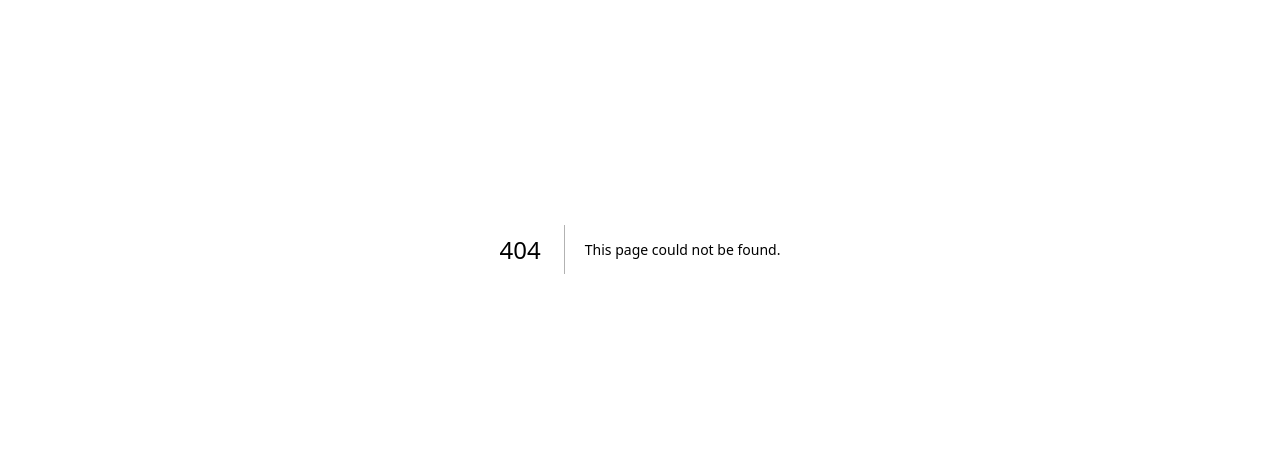
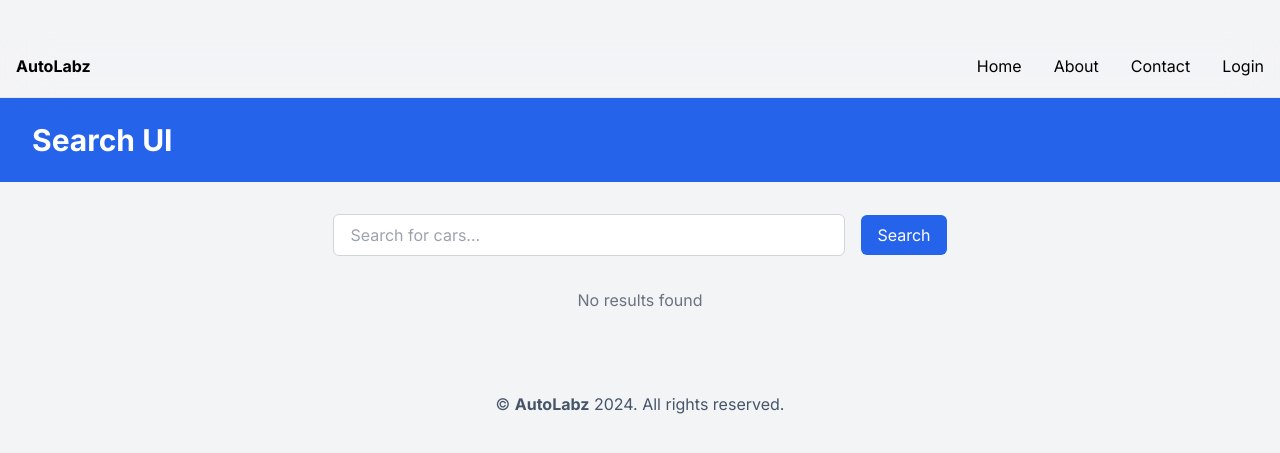
Before and after one commit to AutoLabz/AutoLabzLandingUI, a Next.js app: page /searchui in a window 1280 px wide. Before the commit this address had no page. Shown: the part 151-604 px from the top of the page. Built offline with nearby package versions, Linux system fonts and the light colour scheme.

Commit message:
Social Section Additions

```diff
--- a/app/auth/confirm/route.ts
+++ b/app/auth/confirm/route.ts
@@ -12,7 +12,7 @@ export async function GET(request: NextRequest) {
 
   if (token_hash && type) {
     const supabase = createClient()
-
+    console.log("something here?")
     const { error } = await supabase.auth.verifyOtp({
       type,
       token_hash,
@@ -22,7 +22,8 @@ export async function GET(request: NextRequest) {
       redirect(next)
     }
   }
+  console.log("?")
 
   // redirect the user to an error page with some instructions
-  redirect('/error')
+  redirect('/login?message=Could not verify OTP')
 }
--- /dev/null
+++ b/app/components/Socials.tsx
@@ -0,0 +1,38 @@
+// components/Socials.js
+import React from 'react';
+
+export function Socials() {
+  return (
+    <section id="socials" className="h-fit min-h-screen w-full flex relative items-center justify-center p-8">
+      <div className="w-full h-full flex items-center justify-center flex-col gap-8 max-w-7xl">
+        <h3 className='text-4xl md:text-5xl font-bold text-white'>Stay <span style={{ color: '#0033CC' }}>Connected</span> with Us</h3>
+        <div className="w-full max-w-3xl p-8 rounded-md shadow-xl bg-clip-padding backdrop-filter backdrop-blur-xl bg-opacity-10 flex flex-col items-center justify-center" style={{ borderImage: 'linear-gradient(to right, #0033CC, #EB2891) 1' }}>
+          <h2 className="text-2xl text-align-center text-center mb-6 font-medium text-white">
+            Follow us for the latest updates <br />(we’re just getting started)
+          </h2>
+          <div className="flex justify-center items-center">
+            <a
+              href="https://x.com/Autolabsz"
+              className="p-4 bg-black rounded-full text-white hover:bg-gray-600 transition-colors duration-300"
+              target="_blank"
+              rel="noopener noreferrer"
+            >
+              <svg
+                width="24"
+                height="24"
+                viewBox="0 0 24 24"
+                version="1.1"
+                xmlns="http://www.w3.org/2000/svg"
+                aria-hidden="true"
+                focusable="false"
+                className="fill-current text-white"
+              >
+                <path d="M13.982 10.622 20.54 3h-1.554l-5.693 6.618L8.745 3H3.5l6.876 10.007L3.5 21h1.554l6.012-6.989L15.868 21h5.245l-7.131-10.378Zm-2.128 2.474-.697-.997-5.543-7.93H8l4.474 6.4.697.996 5.815 8.318h-2.387l-4.745-6.787Z"></path>
+              </svg>
+            </a>
+          </div>
+        </div>
+      </div>
+    </section>
+  );
+}
--- a/app/login/actions.ts
+++ b/app/login/actions.ts
@@ -15,14 +15,17 @@ export async function login(formData: FormData) {
     password: formData.get('password') as string,
   }
 
+  console.log("tried running login function")
+
   const { error } = await supabase.auth.signInWithPassword(data)
 
   if (error) {
-    redirect('/error')
+    console.log("error here!")
+    redirect('/login?message=Could not authenticate user')
   }
 
   revalidatePath('/', 'layout')
-  redirect('/')
+  redirect('/searchui')
 }
 
 export async function signup(formData: FormData) {
@@ -38,9 +41,10 @@ export async function signup(formData: FormData) {
   const { error } = await supabase.auth.signUp(data)
 
   if (error) {
-    redirect('/error')
+    console.log("error when trying to sign up banda - taking you back to /login")
+    redirect('/login?message=Error Signing Up')
   }
 
   revalidatePath('/', 'layout')
-  redirect('/')
+  redirect('/login')
 }
--- a/app/page.tsx
+++ b/app/page.tsx
@@ -10,6 +10,9 @@ import pricingCards from './libs/PricingCards'
 import { Footer } from "./components/Footer";
 import { Faq } from "./components/Faq";
 import { NavBar } from './components/NavBar'
+import FollowUsSection from './FollowUsSection'; // Adjust the path as necessary
+import { Socials } from './components/Socials'
+
 
 export default function Home() {
   return (
@@ -56,6 +59,7 @@ export default function Home() {
       </section>
 
       <Faq/>
+      <Socials/>
       <Footer/>
 
     </main>
--- /dev/null
+++ b/app/searchui/page.tsx
@@ -0,0 +1,62 @@
+"use client";
+
+import React, { useState } from 'react';
+import 'tailwindcss/tailwind.css';
+import { NavBar } from '../components/NavBar';
+import { Footer } from '../components/Footer';
+
+export default function SearchUI() {
+  const [searchQuery, setSearchQuery] = useState('');
+  const [searchResults, setSearchResults] = useState([]);
+
+  const handleSearch = async (event: React.FormEvent) => {
+    event.preventDefault();
+    // Implement search logic here
+    // call an API to get search results
+    // const results = await fetchSearchResults(searchQuery);
+    // setSearchResults(results);
+  };
+
+  return (
+    <main className='flex min-h-screen flex-col items-center justify-center bg-gray-100'>
+      <NavBar />
+      <header className="w-full bg-blue-600 text-white py-6">
+        <div className="max-w-7xl mx-auto px-4 sm:px-6 lg:px-8">
+          <h1 className="text-3xl font-bold">Search UI</h1>
+        </div>
+      </header>
+      <section className="w-full max-w-7xl mx-auto px-4 sm:px-6 lg:px-8 py-8">
+        <form onSubmit={handleSearch} className="w-full flex items-center justify-center mb-8">
+          <input
+            type="text"
+            value={searchQuery}
+            onChange={(e) => setSearchQuery(e.target.value)}
+            placeholder="Search for cars..."
+            className="w-full max-w-lg px-4 py-2 border border-gray-300 rounded-md focus:outline-none focus:ring-2 focus:ring-blue-600"
+          />
+          <button
+            type="submit"
+            className="ml-4 px-4 py-2 bg-blue-600 text-white rounded-md hover:bg-blue-700 transition-colors"
+          >
+            Search
+          </button>
+        </form>
+        <div className="w-full">
+          {searchResults.length > 0 ? (
+            <ul className="space-y-4">
+              {searchResults.map((result, index) => (
+                <li key={index} className="p-4 bg-white rounded-md shadow-md">
+                  {/* Render your search result item here */}
+                  <p>{result.name}</p>
+                </li>
+              ))}
+            </ul>
+          ) : (
+            <p className="text-center text-gray-500">No results found</p>
+          )}
+        </div>
+      </section>
+      <Footer />
+    </main>
+  );
+}
```
